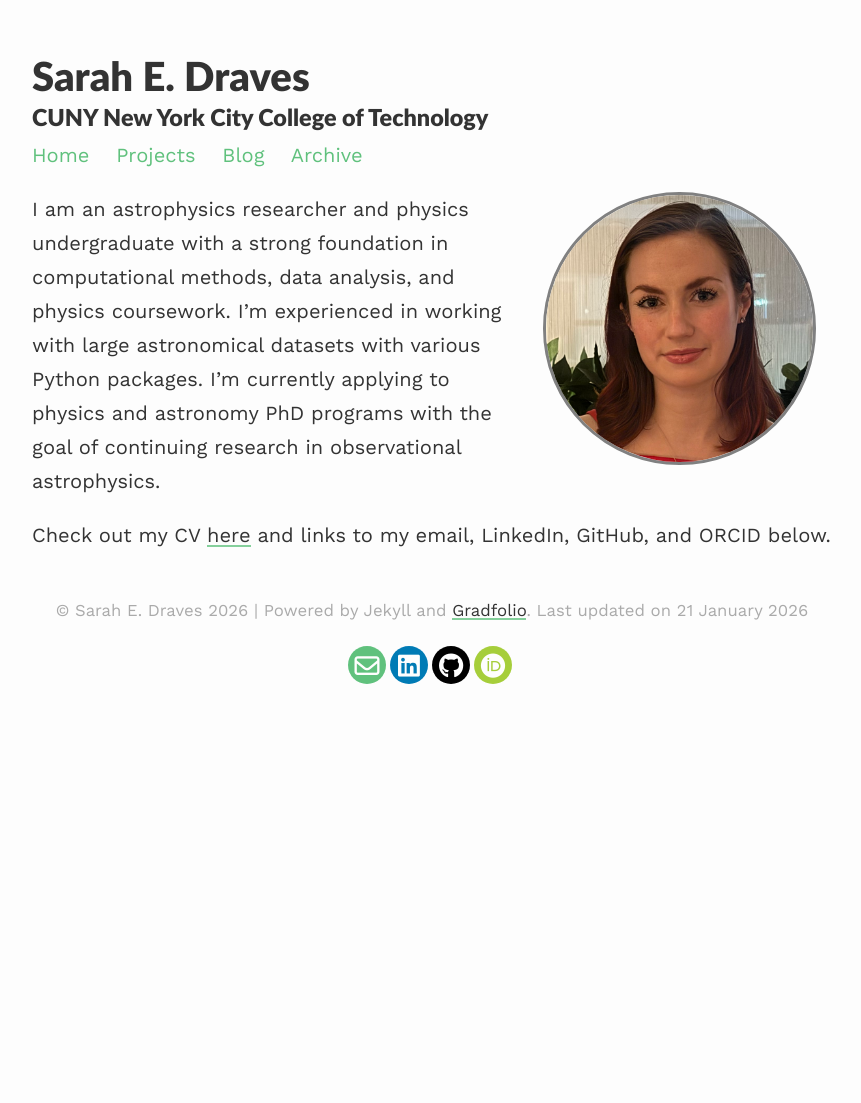
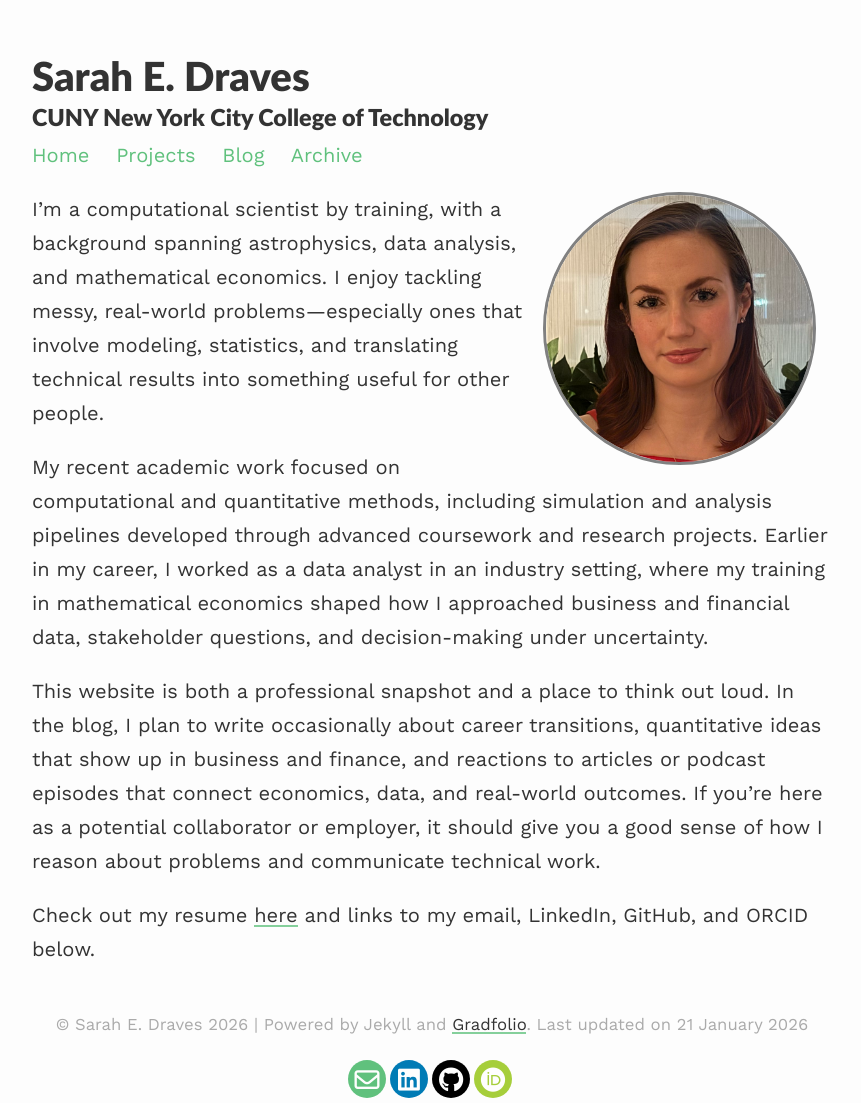
Before and after one commit to sarahedraves/sarahedraves.github.io, a Jekyll site: the page built from index.md, in a window 1280 px wide. Shown: the whole page, without its empty margins (208-1069 px from the left). Built offline with Jekyll 4.4.1, drawn with Linux system fonts in a browser that asks for light colours; before the commit the page ends 980 px from its top, so only the background shows below that.

Commit message:
Revise personal introduction and career focus
Updated personal introduction and professional focus areas, emphasizing computational science and real-world problem-solving experience.

```diff
--- a/index.md
+++ b/index.md
@@ -7,9 +7,10 @@ profile:
 published: true
 ---
 
-I am an astrophysics researcher and physics undergraduate with a strong foundation in computational methods,
-data analysis, and physics coursework. I'm experienced in working with large astronomical datasets with
-various Python packages. I'm currently applying to physics and astronomy PhD programs with the goal of
-continuing research in observational astrophysics.
+I’m a computational scientist by training, with a background spanning astrophysics, data analysis, and mathematical economics. I enjoy tackling messy, real-world problems—especially ones that involve modeling, statistics, and translating technical results into something useful for other people.
 
-Check out my CV [here](https://sarahedraves.github.io/cv/) and links to my email, LinkedIn, GitHub, and ORCID below.
+My recent academic work focused on computational and quantitative methods, including simulation and analysis pipelines developed through advanced coursework and research projects. Earlier in my career, I worked as a data analyst in an industry setting, where my training in mathematical economics shaped how I approached business and financial data, stakeholder questions, and decision-making under uncertainty.
+
+This website is both a professional snapshot and a place to think out loud. In the blog, I plan to write occasionally about career transitions, quantitative ideas that show up in business and finance, and reactions to articles or podcast episodes that connect economics, data, and real-world outcomes. If you’re here as a potential collaborator or employer, it should give you a good sense of how I reason about problems and communicate technical work.
+
+Check out my resume [here](https://sarahedraves.github.io/resume/) and links to my email, LinkedIn, GitHub, and ORCID below.
```
